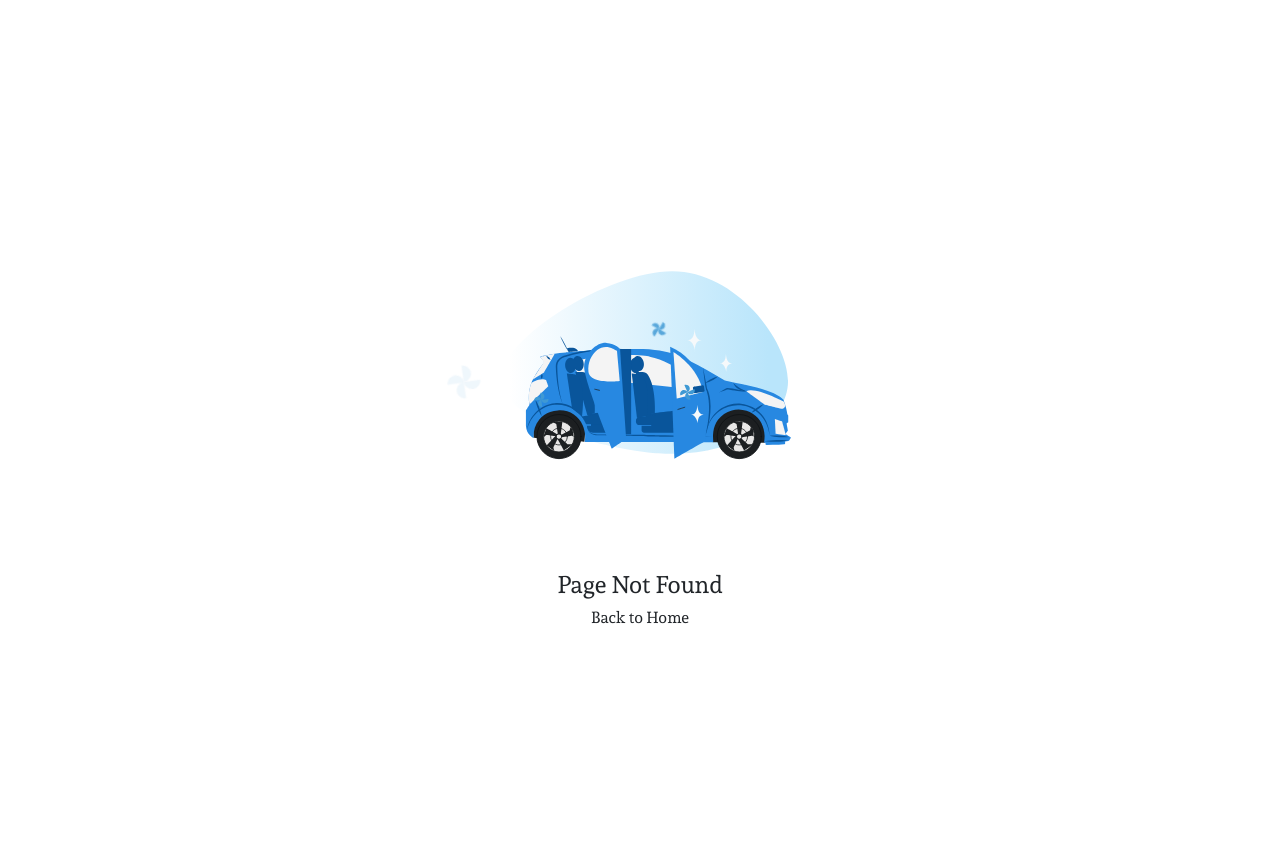
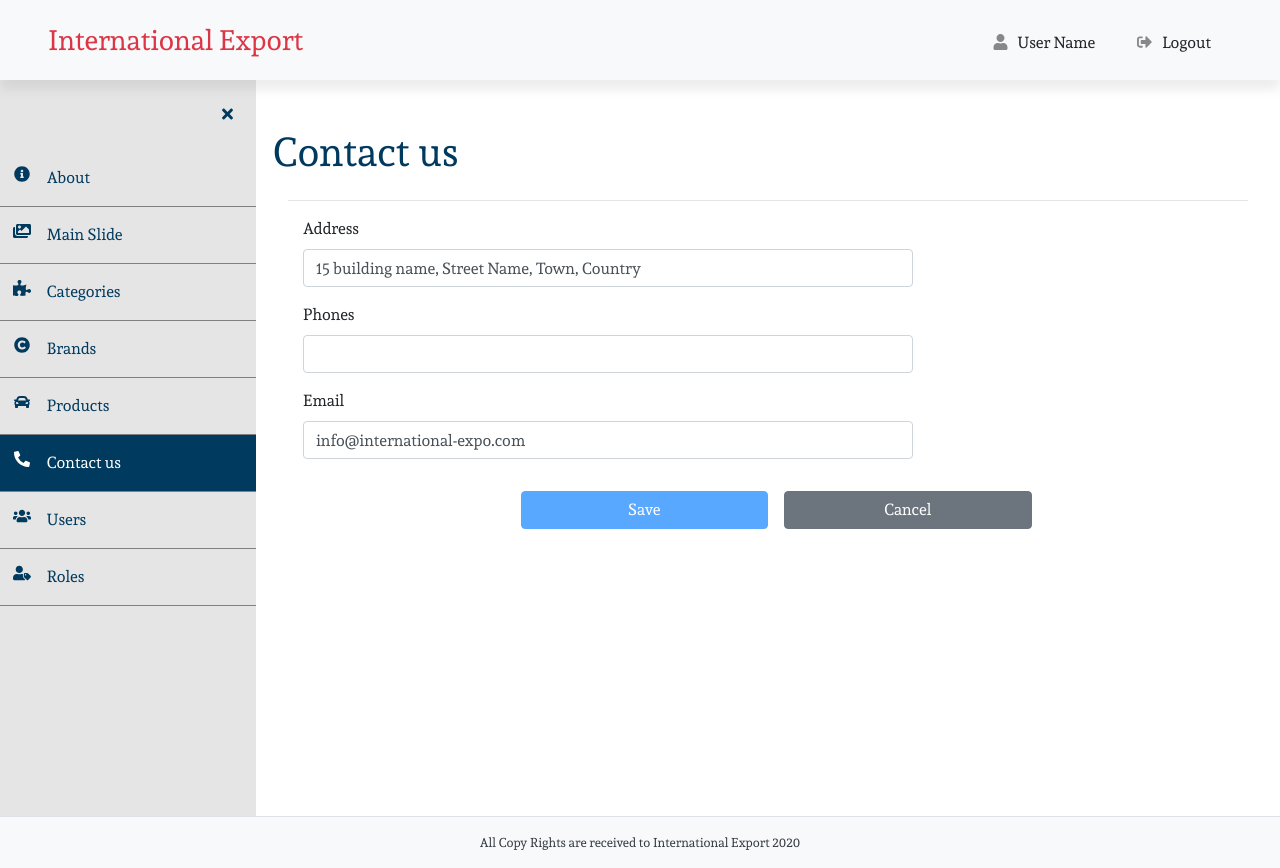
Before and after one commit to arahman1983/international-export, a Next.js app: page /admin/contacts in a window 1280 px wide. Before the commit this address had no page. Before the commit the page ends 800 px from the top, so only its background shows below. Built offline with nearby package versions, Linux system fonts and the light colour scheme.

Commit message:
contact page

```diff
--- a/components/adminSectionHeader.tsx
+++ b/components/adminSectionHeader.tsx
@@ -9,7 +9,7 @@ export default function AdminSectionHeader ({sectionName, handleAdd}) {
     <div className="row justify-content-between">
         <h1 className="textPrimary mt-3">{sectionName}</h1>
         {
-          sectionName !==  t('About')
+          sectionName !==  t('About') && sectionName !==  t('Contact')
           ?
             <button className="btn btnPrimary" onClick={handleAdd}>
               <FontAwesomeIcon icon={faPlus} color="#FFF" style={{ width: '15px', marginRight: '0.7rem' }} />
--- a/locals/localStrings.ts
+++ b/locals/localStrings.ts
@@ -50,7 +50,9 @@ export const LangStrings = {
     KeyWords: 'Key Words',
     EmailTitle: 'Email',
     UserName:'Username',
-    Password: 'Password'
+    Password: 'Password',
+    Phones: 'Phones',
+    Address: 'Address'
 
   },
   ar : {
@@ -103,7 +105,9 @@ export const LangStrings = {
     KeyWords: 'الكلمات الدلالية',
     EmailTitle: 'البريد الالكتروني',
     UserName:'اسم المستخدم',
-    Password: 'كلمة المرور'
+    Password: 'كلمة المرور',
+    Phones: 'التليفونات',
+    Address: 'العنوان'
 
   }
 }
--- /dev/null
+++ b/pages/admin/contacts.tsx
@@ -0,0 +1,125 @@
+import { useEffect, useRef, useState } from 'react';
+import { useFormik } from 'formik'
+import * as Yup from 'yup';
+import { AdminLayout, AdminSectionHeader, UploadImage } from '../../components'
+import useTranslation from "../../locals/localHook"
+
+export default function AdminContacts({ contactsProp }) {
+  const [contact, setContact] = useState(contactsProp ? contactsProp : {})
+  const { t } = useTranslation()
+
+  const [changed, setChanged] = useState(false)
+
+
+  const formik = useFormik({
+    initialValues: {
+      address: contactsProp ? contact.address : '',
+      phones: contactsProp ? contact.phones : '',
+      emails: contactsProp ? contact.emails : '',
+    },
+    validationSchema: Yup.object({
+      address: Yup.string().required('Required'),
+      phones: Yup.string().required('Required'),
+      emails: Yup.string().required('Required'),
+    }),
+    onSubmit: values => {
+      setContact({ ...values });
+      setChanged(false)
+    }
+  })
+
+
+  useEffect(() => {
+    let changes = Object.keys(formik.values).filter(key => formik.values[key] !== contact[key])
+    if (changes.length > 0) {
+      setChanged(true)
+    } else {
+      setChanged(false)
+    }
+  }, [formik.values])
+
+  return (
+    <AdminLayout>
+      <AdminSectionHeader
+        sectionName={t("Contact")}
+        handleAdd={() => null} />
+      <hr />
+      <form onSubmit={formik.handleSubmit}>
+        <div className="row mx-0">
+          <div className="col-md-8">
+            <div className="form-group">
+              <label htmlFor="address" className="d-flex justify-content-between">
+                {t('Address')}
+              </label>
+              <input type="text"
+                className="form-control"
+                id='address'
+                {...formik.getFieldProps('address')} />
+              {
+                formik.touched.address && formik.errors.address ?
+                  <div className="alert alert-danger my-3" role="alert">
+                    {formik.errors.address}
+                  </div>
+                  : null
+              }
+            </div>
+            <div className="form-group">
+              <label htmlFor="phones">{t('Phones')}</label>
+              <input type="text"
+                className="form-control"
+                id='phones'
+                {...formik.getFieldProps('Phones')} />
+              {
+                formik.touched.phones && formik.errors.phones ?
+                  <div className="alert alert-danger my-3" role="alert">
+                    {formik.errors.phones}
+                  </div>
+                  : null
+              }
+            </div>
+            <div className="form-group">
+              <label htmlFor="emails">{t('EmailTitle')}</label>
+              <input type="text"
+                className="form-control"
+                id='emails'
+                {...formik.getFieldProps('emails')} />
+              {
+                formik.touched.emails && formik.errors.emails ?
+                  <div className="alert alert-danger my-3" role="alert">
+                    {formik.errors.emails}
+                  </div>
+                  : null
+              }
+            </div>
+
+          </div>
+
+        </div>
+        <div className="row justify-content-center my-3">
+          <input disabled={!changed} type="submit" value={t('Save')} className="btn btn-primary col-md-3 col-5 mx-3" />
+          <button type="button" className="btn btn-secondary col-md-3 col-5" onClick={formik.handleReset}>
+            {t('Cancel')}
+          </button>
+        </div>
+      </form>
+    </AdminLayout>
+  )
+}
+
+
+
+export async function getStaticProps() {
+  //const res = await fetch('https://.../posts')
+  //const about = await res.json()
+
+  return {
+    props: {
+      contactsProp:
+      {
+        address: "15 building name, Street Name, Town, Country",
+        phones: "010-202-3555 , 010-202-3555",
+        emails: 'info@international-expo.com',
+      },
+    }
+  }
+}
```
